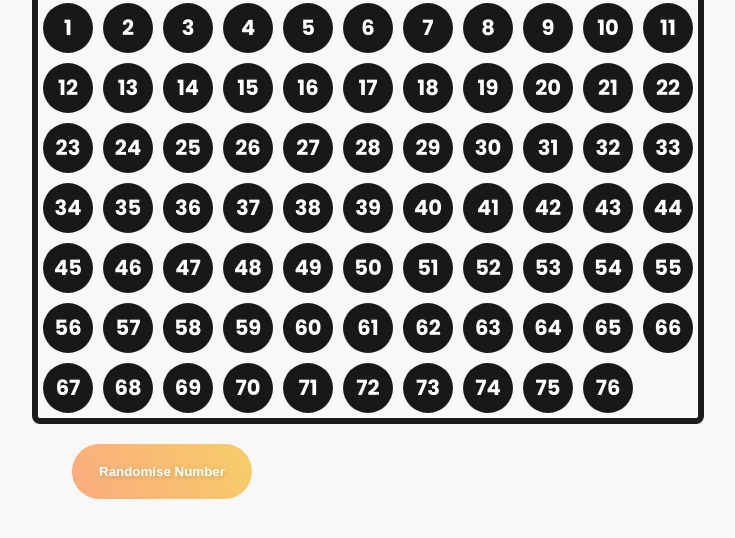
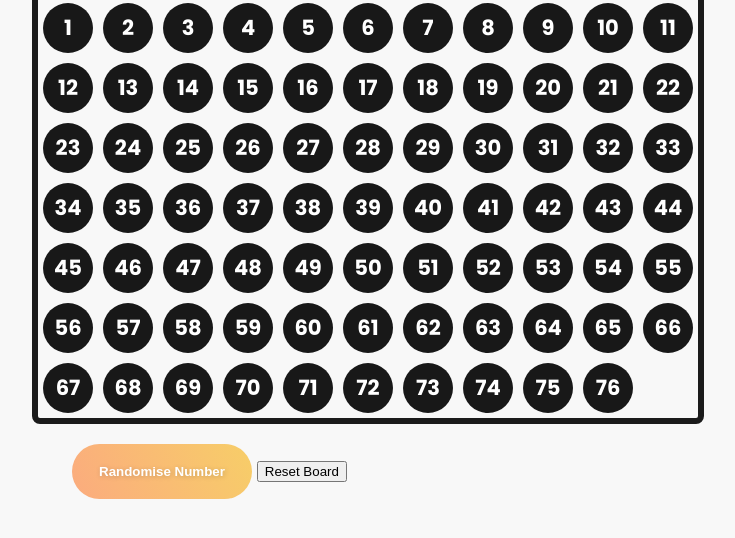
Before and after one commit to arzhk/Bingo, a plain HTML site: page index.html in a window 1280 px wide. Shown: the part 188-726 px from the top of the page, without its empty margins (278-1013 px from the left). Drawn offline with Linux system fonts and the light colour scheme.

Commit message:
Update index.html
Added clear button

```diff
--- a/index.html
+++ b/index.html
@@ -37,5 +37,11 @@
       value="Randomise Number"
       onclick="randomiseNumber()"
     />
+    <input
+      id="clearButton"
+      type="button"
+      value="Reset Board"
+      onclick="clearBoard()"
+    />
   </body>
 </html>
```
